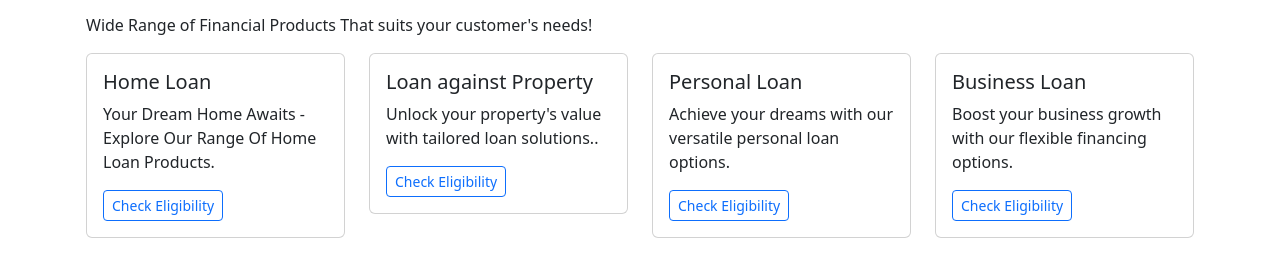
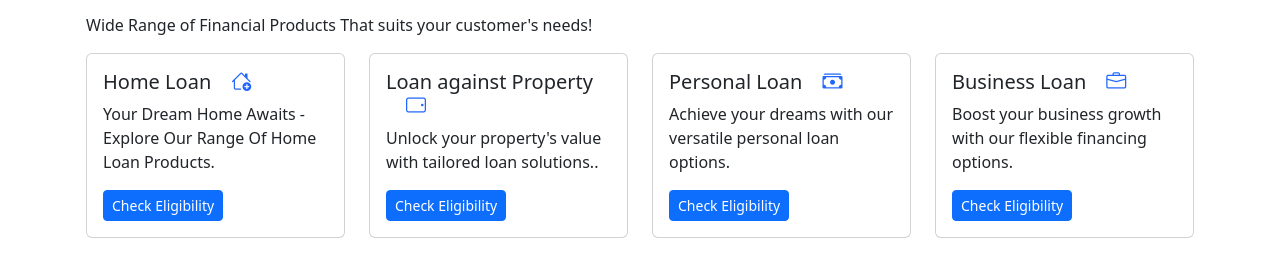
Before and after one commit to rama-git-123/vite_loan, a React (Vite) app in the folder y/: page / in a window 1280 px wide. Shown: the part 527-793 px from the top of the page. Built offline with nearby package versions, Linux system fonts and the light colour scheme.

Commit message:
icon package

```diff
--- a/y/package.json
+++ b/y/package.json
@@ -12,6 +12,7 @@
   "dependencies": {
     "@popperjs/core": "^2.11.8",
     "bootstrap": "^5.3.3",
+    "bootstrap-icons": "^1.11.3",
     "react": "^18.3.1",
     "react-dom": "^18.3.1",
     "react-router-dom": "^7.1.1"
--- a/y/src/App.jsx
+++ b/y/src/App.jsx
@@ -8,7 +8,7 @@ import Home from "./pages/Home";
 import AboutUs from "./pages/AboutUs";
 import ContactUs from "./pages/ContactUs";
 import Navbar from "./components/navbar/navbar";
-
+import "bootstrap-icons/font/bootstrap-icons.css";
 import MainContainer from "./container/container";
 function App() {
   const [count, setCount] = useState(0);
--- a/y/src/components/cardLoanSection/cardLoanSection.jsx
+++ b/y/src/components/cardLoanSection/cardLoanSection.jsx
@@ -7,12 +7,15 @@ const CardLoanSection = ({ mainData }) => {
           <div className="col-sm-3" key={index}>
             <div className="card loan-card">
               <div className="card-body">
-                <h5 className="card-title">{item.title}</h5>
+                <h5 className="card-title">
+                  {item.title}
+                  <i
+                    className={`bi ${item.icon}`}
+                    style={{ marginLeft: "20px", color: "#2167fb" }}
+                  ></i>
+                </h5>
                 <p className="card-text">{item.description}</p>
-                <a
-                  href="#"
-                  className="btn btn-outline-primary btn-sm stretched-link"
-                >
+                <a href="#" className="btn btn-primary btn-sm stretched-link">
                   {item.link}
                 </a>
               </div>
--- a/y/src/data/data.json
+++ b/y/src/data/data.json
@@ -117,42 +117,50 @@
      {
         "title":"Home Loan",
         "description":"Your Dream Home Awaits - Explore Our Range Of Home Loan Products.",
-        "link":"Check Eligibility"
+        "link":"Check Eligibility",
+        "icon": "bi-house-add"
      },
      {
         "title":"Loan against Property",
         "description":"Unlock your property's value with tailored loan solutions..",
-        "link":"Check Eligibility"
+        "link":"Check Eligibility",
+        "icon": "bi-tablet-landscape"
      },
      {
         "title":"Personal Loan",
         "description":"Achieve your dreams with our versatile personal loan options.",
-        "link":"Check Eligibility"
+        "link":"Check Eligibility",
+        "icon": "bi-cash-stack"
      },
      {
         "title":"Business Loan",
         "description":"Boost your business growth with our flexible financing options.",
-        "link":"Check Eligibility"
+        "link":"Check Eligibility",
+        "icon": "bi-briefcase"
      },
      {
         "title":"Education Loan",
         "description":"Invest in your child's future with our specialized education loans.",
-        "link":"Check Eligibility"
+        "link":"Check Eligibility",
+        "icon": "bi-mortarboard-fill"
      },
      {
         "title":"Car Loan",
         "description":"Drive your dream car with our quick and flexible car loans.",
-        "link":"Check Eligibility"
+        "link":"Check Eligibility",
+        "icon": "bi-car-front-fill"
      },
      {
         "title":"Gold Loan",
         "description":"Meet your financial needs with gold loans from trusted banks.",
-        "link":"Check Eligibility"
+        "link":"Check Eligibility",
+        "icon": "bi-stop-circle"
      },
      {
         "title":"Credit Cards",
         "description":"Upgrade your lifestyle with feature-packed, rewarding credit cards.",
-        "link":"Check Eligibility"
+        "link":"Check Eligibility",
+        "icon": "bi-credit-card"
      }
 
     ]
```
Also changed, not shown: 1 other file (tests, documents, lock files or other folders).
